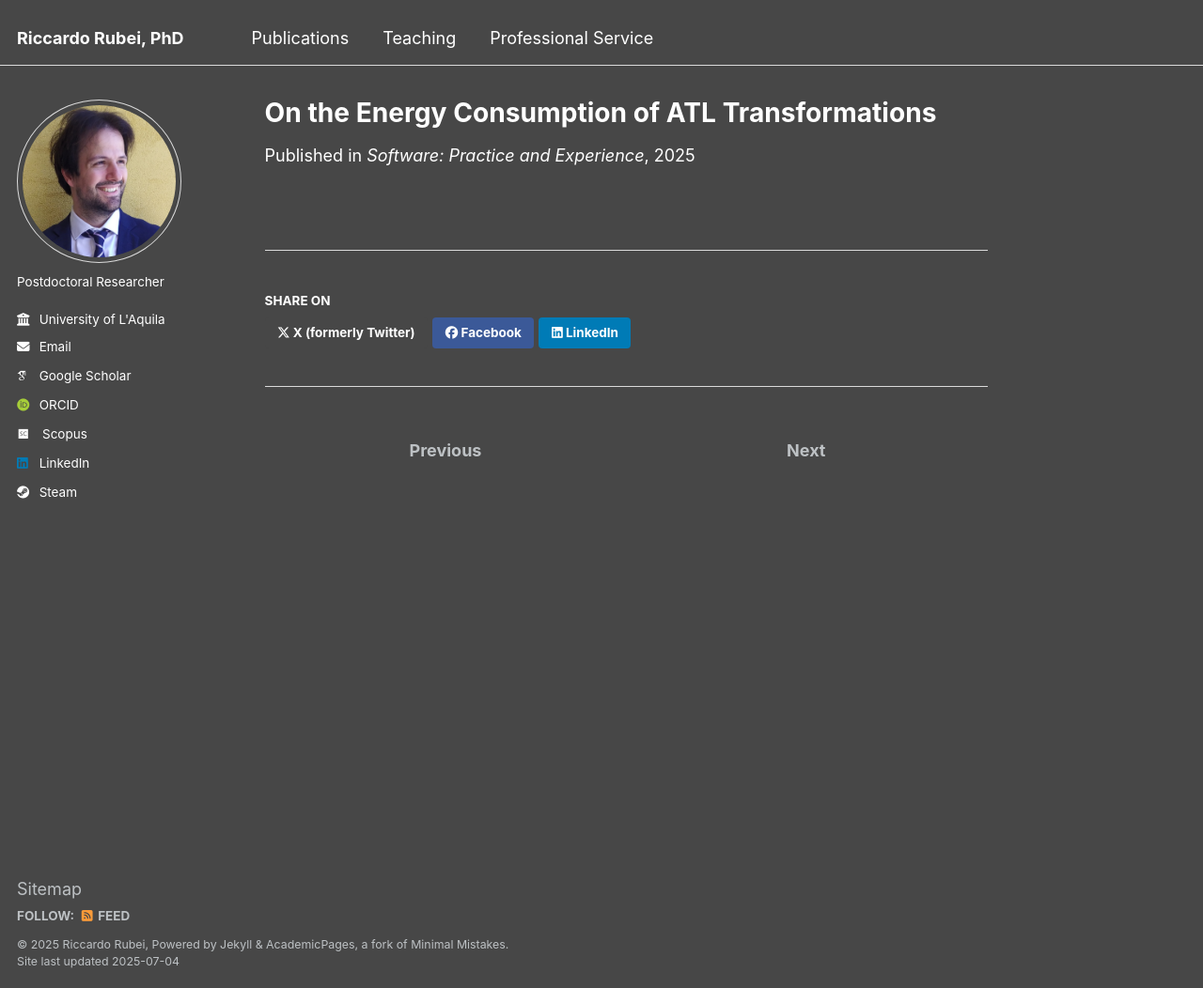
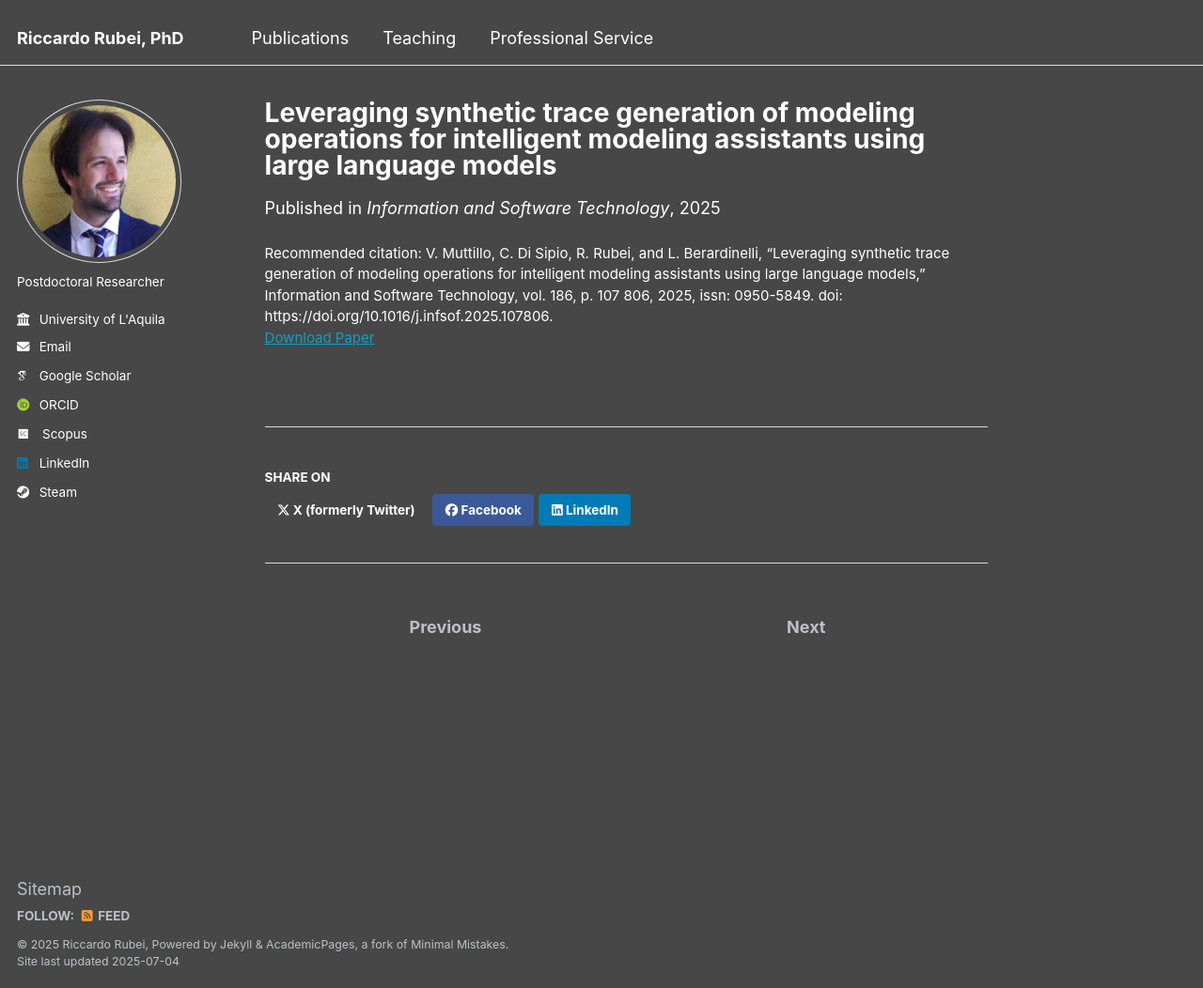
Before and after one commit to riccardoRubei/riccardoRubei.github.io, a Jekyll site: the page built from _publications/J_2025_1.md, in a window 1280 px wide and 1052 px high. Shown: the whole window at 94% size. Built offline with Jekyll 4.4.1, drawn with Linux system fonts in a browser that asks for light colours; some web fonts are replaced.

Commit message:
major updates journal publications

```diff
--- a/_publications/J_2025_1.md
+++ b/_publications/J_2025_1.md
@@ -1,12 +1,11 @@
 ---
-title: "On the Energy Consumption of ATL Transformations"
+title: "Leveraging synthetic trace generation of modeling operations for intelligent modeling assistants using large language models"
 collection: publications
-category: manuscripts
+category: journals
 permalink: /publication/J_2025_1
-#excerpt: 'This paper is about the number 3. The number 4 is left for future work.'
-date: 2025-02-14
-venue: 'Software: Practice and Experience'
-#slidesurl: 'http://academicpages.github.io/files/slides3.pdf'
-paperurl: 'https://riccardorubei.github.io/files/C_2018_1.pdf'
-#citation: 'Your Name, You. (2015). &quot;Paper Title Number 3.&quot; <i>Journal 1</i>. 1(3).'
+excerpt: 'This paper explores leveraging synthetic trace generation of modeling operations for intelligent modeling assistants using large language models.'
+date: 2025-01-01
+venue: "Information and Software Technology"
+paperurl: 'https://riccardorubei.github.io/files/J_2025_1.pdf'
+citation: 'V. Muttillo, C. Di Sipio, R. Rubei, and L. Berardinelli, “Leveraging synthetic trace generation of modeling operations for intelligent modeling assistants using large language models,” Information and Software Technology, vol. 186, p. 107 806, 2025, issn: 0950-5849. doi: https://doi.org/10.1016/j.infsof.2025.107806.'
 ---
```
Also changed, not shown: _publications/C_2018_1.md (+2 -2 lines), _publications/J_2020_1.md (added, +11 -0 lines), _publications/J_2020_2.md (added, +11 -0 lines), _publications/J_2021_1.md (added, +11 -0 lines), _publications/J_2022_1.md (added, +11 -0 lines), _publications/J_2022_2.md (added, +11 -0 lines), _publications/J_2023_1.md (added, +11 -0 lines), _publications/J_2024_1.md (added, +11 -0 lines), _publications/J_2024_2.md (added, +11 -0 lines), _publications/J_2025_2.md (+6 -7 lines), _publications/J_2025_3.md (added, +11 -0 lines), _publications/J_2025_4.md (added, +11 -0 lines), 7 other files.
